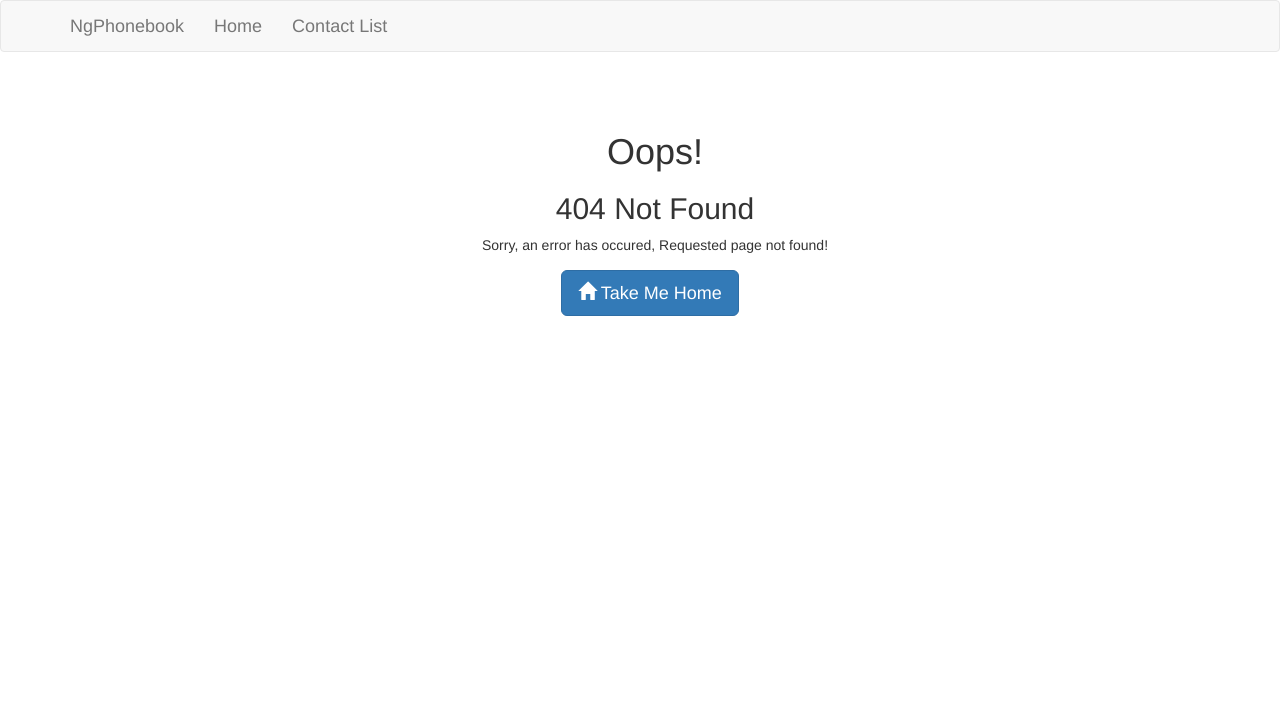
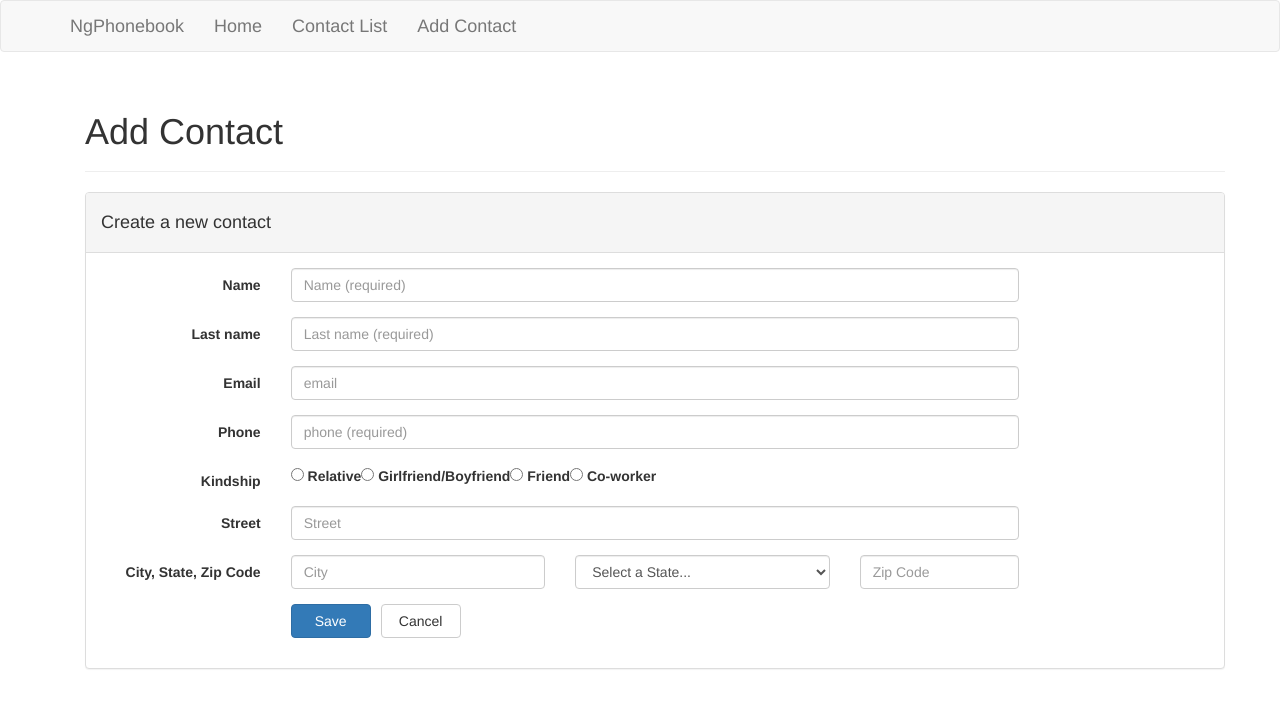
Before and after one commit to ezavile/ng-phonebook, an Angular app: page /contact/add in a window 1280 px wide. Before the commit this address had no page. Shown: the top 708 px of the page. Built offline with nearby package versions, Linux system fonts and the light colour scheme.

Commit message:
added ContactAddComponent

```diff
--- a/src/api/contacts.json
+++ b/src/api/contacts.json
@@ -11,7 +11,6 @@
     },
     "email": "isaiah@example.com",
     "phone": "(656)-123-4567",
-    "cell": "(656)-789-1234",
     "kinship": "home"
   },
   {
@@ -26,7 +25,6 @@
     },
     "email": "romain.hoogmoed@example.com",
     "phone": "(656)-976-4980",
-    "cell": "(065)-247-9303",
     "kinship": "heart"
   },
   {
@@ -41,7 +39,6 @@
     },
     "email": "aaron.burns38@example.com",
     "phone": "(501)-245-5193",
-    "cell": "(501)-245-5193",
     "kinship": "glass"
   },
   {
@@ -56,7 +53,6 @@
     },
     "email": "manuel.larson86@example.com",
     "phone": "(968)-539-3568",
-    "cell": "(968)-539-3568",
     "kinship": "lock"
   }
 ]
--- a/src/app/app.component.html
+++ b/src/app/app.component.html
@@ -4,6 +4,7 @@
         <ul class='nav navbar-nav'>
             <li><a [routerLink]="['/home']">Home</a></li>
             <li><a [routerLink]="['/contacts']">Contact List</a></li>
+            <li><a [routerLink]="['/contact/add']">Add Contact</a></li>
         </ul>
     </div>
 </nav>
--- /dev/null
+++ b/src/app/contacts/contact-add/contact-add.component.html
@@ -0,0 +1,170 @@
+<div class="container">
+  <pb-title pageTitle="Add Contact"></pb-title>
+  <div class="panel panel-default">
+    <div class="panel-heading">
+      <h4>Create a new contact</h4>
+    </div>
+
+    <div class="panel-body">
+      <form
+        class="form-horizontal"
+        novalidate
+        (ngSubmit)="saveContact()"
+      >
+        <div class="form-group">
+          <label class="col-md-2 control-label" for="contactName">Name</label>
+          <div class="col-md-8">
+            <input
+              class="form-control"
+              id="contactName"
+              type="text"
+              placeholder="Name (required)"
+            />
+          </div>
+        </div>
+
+        <div class="form-group">
+          <label class="col-md-2 control-label" for="contactLastname">Last name</label>
+          <div class="col-md-8">
+            <input
+              class="form-control"
+              id="contactLastname"
+              type="text"
+              placeholder="Last name (required)"
+            />
+          </div>
+        </div>
+
+        <div class="form-group">
+          <label class="col-md-2 control-label" for="email">Email</label>
+          <div class="col-md-8">
+            <input
+              class="form-control"
+              id="email"
+              type="text"
+              placeholder="email"
+            />
+          </div>
+        </div>
+
+        <div class="form-group">
+          <label class="col-md-2 control-label" for="phone">Phone</label>
+          <div class="col-md-8">
+            <input
+              class="form-control"
+              id="phone"
+              type="text"
+              placeholder="phone (required)"
+            />
+          </div>
+        </div>
+
+        <div class="form-group">
+          <label class="col-md-2 control-label" for="kindship">Kindship</label>
+          <div class="col-md-8">
+            <label>
+              <input
+                type="radio"
+                value="home"
+                name="kindship"
+              >
+              Relative
+            </label>
+            <label>
+              <input
+                type="radio"
+                value="heart"
+                name="kindship"
+              >
+              Girlfriend/Boyfriend
+            </label>
+            <label>
+              <input
+                type="radio"
+                value="glass"
+                name="kindship"
+              >
+              Friend
+            </label>
+            <label>
+              <input
+                type="radio"
+                value="lock"
+                name="kindship"
+              >
+              Co-worker
+            </label>
+          </div>
+        </div>
+
+        <div>
+          <div class="form-group">
+            <label class="col-md-2 control-label" for="street">Street</label>
+            <div class="col-md-8">
+              <input
+                class="form-control"
+                id="street"
+                type="text"
+                placeholder="Street"
+              />
+            </div>
+          </div>
+
+          <div class="form-group">
+            <label class="col-md-2 control-label" for="city">City, State, Zip Code</label>
+            <div class="col-md-3">
+              <input
+                type="text"
+                class="form-control"
+                id="city"
+                placeholder="City"
+              >
+            </div>
+            <div class="col-md-3">
+              <select
+                id="state"
+                class="form-control"
+              >
+                <option value="" disabled selected hidden>Select a State...</option>
+                <option value="COA">Coahuila</option>
+                <option value="NL">Nuevo León</option>
+                <option value="CH">Chihuahua</option>
+                <option value="JAL">Jalisco</option>
+              </select>
+            </div>
+            <div class="col-md-2">
+              <input type="number"
+                class="form-control"
+                id="zipcode"
+                placeholder="Zip Code"
+              >
+            </div>
+          </div>
+        </div>
+
+        <div class="form-group">
+          <div class="col-md-4 col-md-offset-2">
+            <span>
+              <button
+                class="btn btn-primary"
+                type="submit"
+                style="width:80px;margin-right:10px"
+              >
+                Save
+              </button>
+            </span>
+            <span>
+              <a
+                class="btn btn-default"
+                style="width:80px"
+                [routerLink]="['/contacts']"
+              >
+                Cancel
+              </a>
+            </span>
+          </div>
+        </div>
+      </form>
+    </div>
+  </div>
+</div>
--- /dev/null
+++ b/src/app/contacts/contact-add/contact-add.component.ts
@@ -0,0 +1,15 @@
+import { Component, OnInit } from '@angular/core';
+
+@Component({
+  selector: 'pb-contact-add',
+  templateUrl: './contact-add.component.html',
+  styleUrls: ['./contact-add.component.styl']
+})
+export class ContactAddComponent implements OnInit {
+
+  constructor() { }
+
+  ngOnInit() {
+  }
+
+}
--- a/src/app/contacts/contact-routing.module.ts
+++ b/src/app/contacts/contact-routing.module.ts
@@ -2,9 +2,11 @@ import { NgModule } from '@angular/core';
 import { Routes, RouterModule } from '@angular/router';
 
 import { ContactListComponent } from './contact-list/contact-list.component';
+import { ContactAddComponent } from './contact-add/contact-add.component';
 
 const routes: Routes = [
-  { path: 'contacts', component: ContactListComponent }
+  { path: 'contacts', component: ContactListComponent },
+  { path: 'contact/add', component: ContactAddComponent }
 ];
 
 @NgModule({
--- a/src/app/contacts/contact.module.ts
+++ b/src/app/contacts/contact.module.ts
@@ -4,13 +4,14 @@ import { ContactService } from './contact.service';
 import { ContactRoutingModule } from './contact-routing.module';
 import { ContactListComponent } from './contact-list/contact-list.component';
 import { SharedModule } from '../shared/shared.module';
+import { ContactAddComponent } from './contact-add/contact-add.component';
 
 @NgModule({
   imports: [
     ContactRoutingModule,
     SharedModule
   ],
-  declarations: [ContactListComponent],
+  declarations: [ContactListComponent, ContactAddComponent],
   providers: [ContactService]
 })
 export class ContactModule { }
```
Also changed, not shown: src/app/contacts/contact-add/contact-add.component.styl (added), 1 other file (tests, documents, lock files or other folders).
